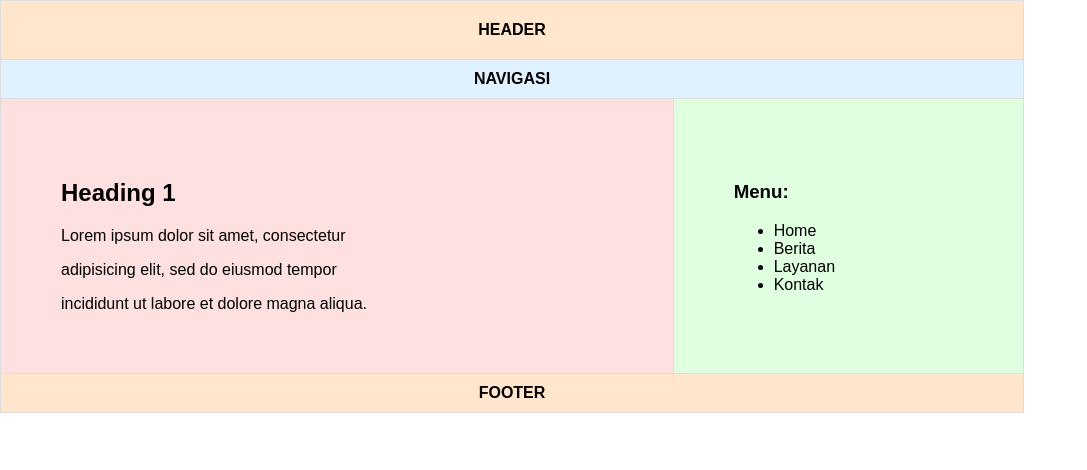
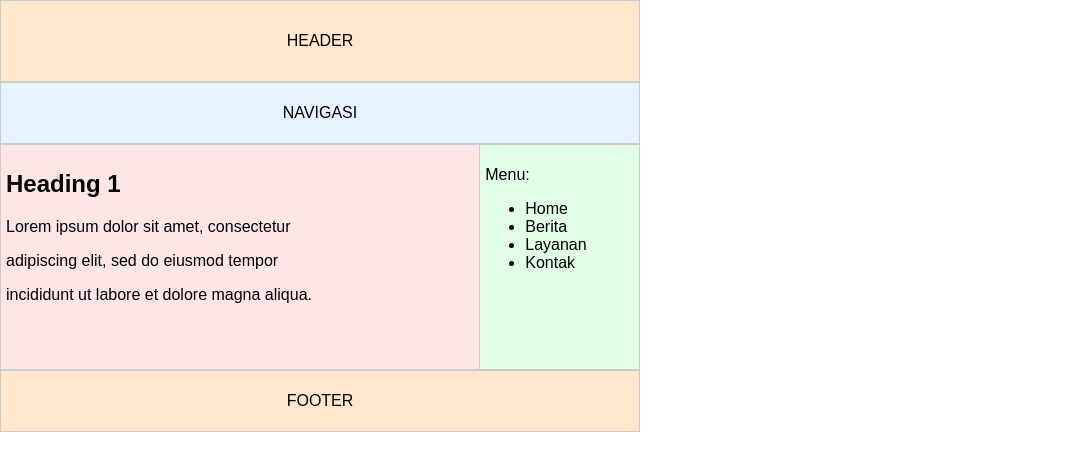
Before and after one commit to alvico23/Belajar-GIT, a plain HTML site: page index.html in a window 1280 px wide. Shown: the whole page, without its empty margins (0-1087 px from the left). Drawn offline with Linux system fonts and the light colour scheme.

Commit message:
final latihan 1

```diff
--- a/index.html
+++ b/index.html
@@ -3,7 +3,7 @@
 <head>
     <meta charset="UTF-8">
     <meta name="viewport" content="width=device-width, initial-scale=1.0">
-    <title>Document</title>
+    <title>LatihanWeb01</title>
     <style>
         body {
             margin: 0;
@@ -11,89 +11,96 @@
         }
 
         table {
-            width: 80%;
-            border-collapse: collapse;
+            width: 50%; /* Mengatur lebar tabel */
+            border-collapse: collapse; /* Menghapus jarak antar sel */
+            margin-bottom: 0%; /* Jarak bawah antar tabel */
         }
 
-        th, td {
-            border: 1px solid #ddd;
-            padding: 15px;
-            text-align: left;
-        }
-
-        th {
-            background-color: #f2f2f2;
-        }
-
-        .container {
-            padding: 20px;
+        td {
+            padding: 5px;  /* Untuk jarak tebal row nya */
+            text-align: center;
+            vertical-align: top; /* Memastikan konten berada di atas */
+            border: 1px solid #ccc; /* Menambahkan garis tepi pada tabel */
         }
 
         .header {
             background-color: #ffe6cc;
-            text-align: center;
-            padding: 20px;
+
         }
 
-        .navigation {
-            background-color: #e0f2ff;
-            text-align: center;
-            padding: 10px;
+        .nav {
+            background-color: #e6f2ff;
         }
 
-        .content {
-            background-color: #ffe0e0;
-            padding: 40px;
+        .main-content {
+            background-color: #ffe6e6;
+            text-align: left;
         }
 
         .sidebar {
-            background-color: #e0ffe0;
-            padding: 40px;
+            background-color: #e0ffe6;
+            text-align: left;
         }
 
         .footer {
             background-color: #ffe6cc;
-            text-align: center;
-            padding: 10px;
         }
     </style>
 </head>
 <body>
-    <table>
-        <thead>
+
+    <header>
+        <table class="header">
             <tr>
-                <th colspan="2" class="header">HEADER</th>
+                <td>
+                    <p style="padding: 10px;">HEADER</p>
+                </td>
             </tr>
-        </thead>
-        <tbody>
+        </table>
+    </header>
+
+    <nav>
+        <table class="nav">
             <tr>
-                <th colspan="2" class="navigation">NAVIGASI</th>
+                <td>
+                    <p>NAVIGASI</p>
+                </td>
             </tr>
+        </table>
+    </nav>
+
+    <section>
+        <table class="content">
             <tr>
-                <td class="content">
-                    <div class="container">
-                        <h2>Heading 1</h2>
-                        <p>Lorem ipsum dolor sit amet, consectetur
-                        <P></P>   adipisicing elit, sed do eiusmod tempor
-                        <P></P>    incididunt ut labore et dolore magna aliqua.
-                    </div>
+                <td class="main-content" style="width: 75%; ">
+                    <h1>Heading 1</h1>
+                    <p>Lorem ipsum dolor sit amet, consectetur </p>
+                     <p>adipiscing elit, sed do eiusmod tempor </p>
+                     <p>incididunt ut labore et dolore magna aliqua.</p>
+
                 </td>
-                <td class="sidebar">
-                    <div class="container">
-                        <h3>Menu:</h3>
+                <td class="sidebar" style="width: 25%;">
+                    <p>Menu:</p>
                     <ul>
                         <li>Home</li>
                         <li>Berita</li>
                         <li>Layanan</li>
                         <li>Kontak</li>
+                        <p style="padding:30px"></p>
                     </ul>
-                    </div>
                 </td>
             </tr>
+        </table>
+    </section>
+
+    <footer>
+        <table class="footer">
             <tr>
-                <th colspan="2" class="footer">FOOTER</th>
+                <td>
+                    <p>FOOTER</p>
+                </td>
             </tr>
-        </tbody>
         </table>
+    </footer>
 </body>
 </html>
```
Lines whose indentation alone changed are shown as unchanged.
